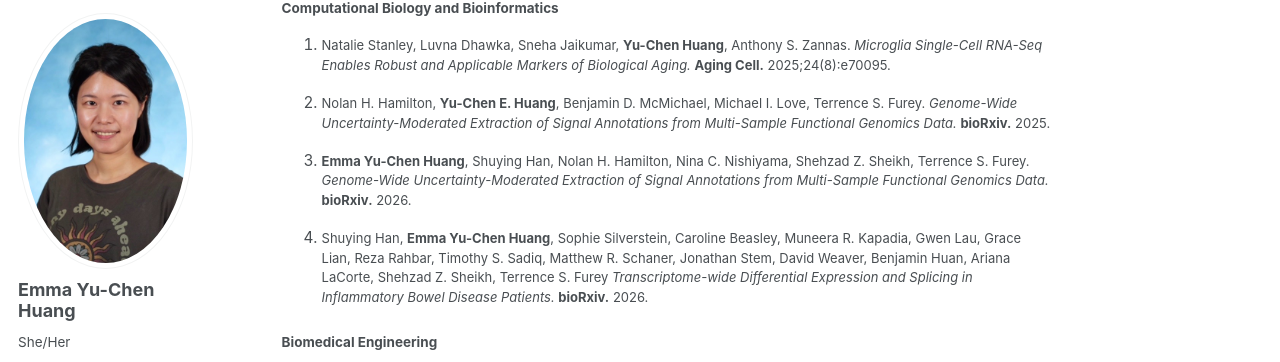
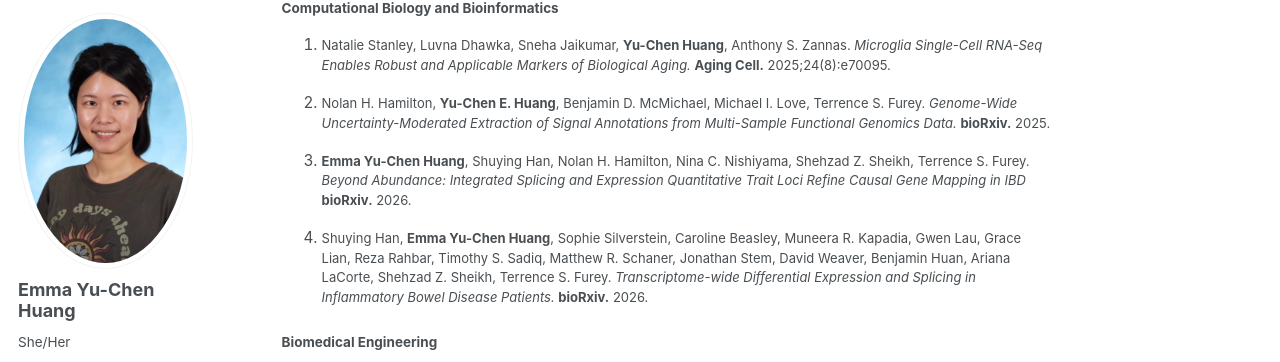
Before and after one commit to yuchen-hahaha/yuchen-hahaha.github.io, a Jekyll site: the page built from _pages/cv.md, in a window 1280 px wide and 900 px high, scrolled down 1604 px. Shown: the part 88-450 px from the top of the window. Built offline with Jekyll 4.4.1, drawn with Linux system fonts in a browser that asks for light colours; a style sheet for code colours, icons or effects is not loaded.

Commit message:
Update publication entries in cv.md

```diff
--- a/_pages/cv.md
+++ b/_pages/cv.md
@@ -85,9 +85,9 @@ For a complete publication list, please visit my [Publications page](/publicatio
 
 2. Nolan H. Hamilton, **Yu-Chen E. Huang**, Benjamin D. McMichael, Michael I. Love, Terrence S. Furey. *Genome-Wide Uncertainty-Moderated Extraction of Signal Annotations from Multi-Sample Functional Genomics Data.* **bioRxiv.** 2025.
 
-3. **Emma Yu-Chen Huang**, Shuying Han, Nolan H. Hamilton, Nina C. Nishiyama, Shehzad Z. Sheikh, Terrence S. Furey. *Genome-Wide Uncertainty-Moderated Extraction of Signal Annotations from Multi-Sample Functional Genomics Data.* **bioRxiv.** 2026.
+3. **Emma Yu-Chen Huang**, Shuying Han, Nolan H. Hamilton, Nina C. Nishiyama, Shehzad Z. Sheikh, Terrence S. Furey. *Beyond Abundance: Integrated Splicing and Expression Quantitative Trait Loci Refine Causal Gene Mapping in IBD* **bioRxiv.** 2026.
 
-4. Shuying Han, **Emma Yu-Chen Huang**, Sophie Silverstein, Caroline Beasley, Muneera R. Kapadia, Gwen Lau, Grace Lian, Reza Rahbar, Timothy S. Sadiq, Matthew R. Schaner, Jonathan Stem, David Weaver, Benjamin Huan, Ariana LaCorte, Shehzad Z. Sheikh, Terrence S. Furey *Transcriptome-wide Differential Expression and Splicing in Inflammatory Bowel Disease Patients.* **bioRxiv.** 2026.
+4. Shuying Han, **Emma Yu-Chen Huang**, Sophie Silverstein, Caroline Beasley, Muneera R. Kapadia, Gwen Lau, Grace Lian, Reza Rahbar, Timothy S. Sadiq, Matthew R. Schaner, Jonathan Stem, David Weaver, Benjamin Huan, Ariana LaCorte, Shehzad Z. Sheikh, Terrence S. Furey. *Transcriptome-wide Differential Expression and Splicing in Inflammatory Bowel Disease Patients.* **bioRxiv.** 2026.
 
 #### Biomedical Engineering
 
```
